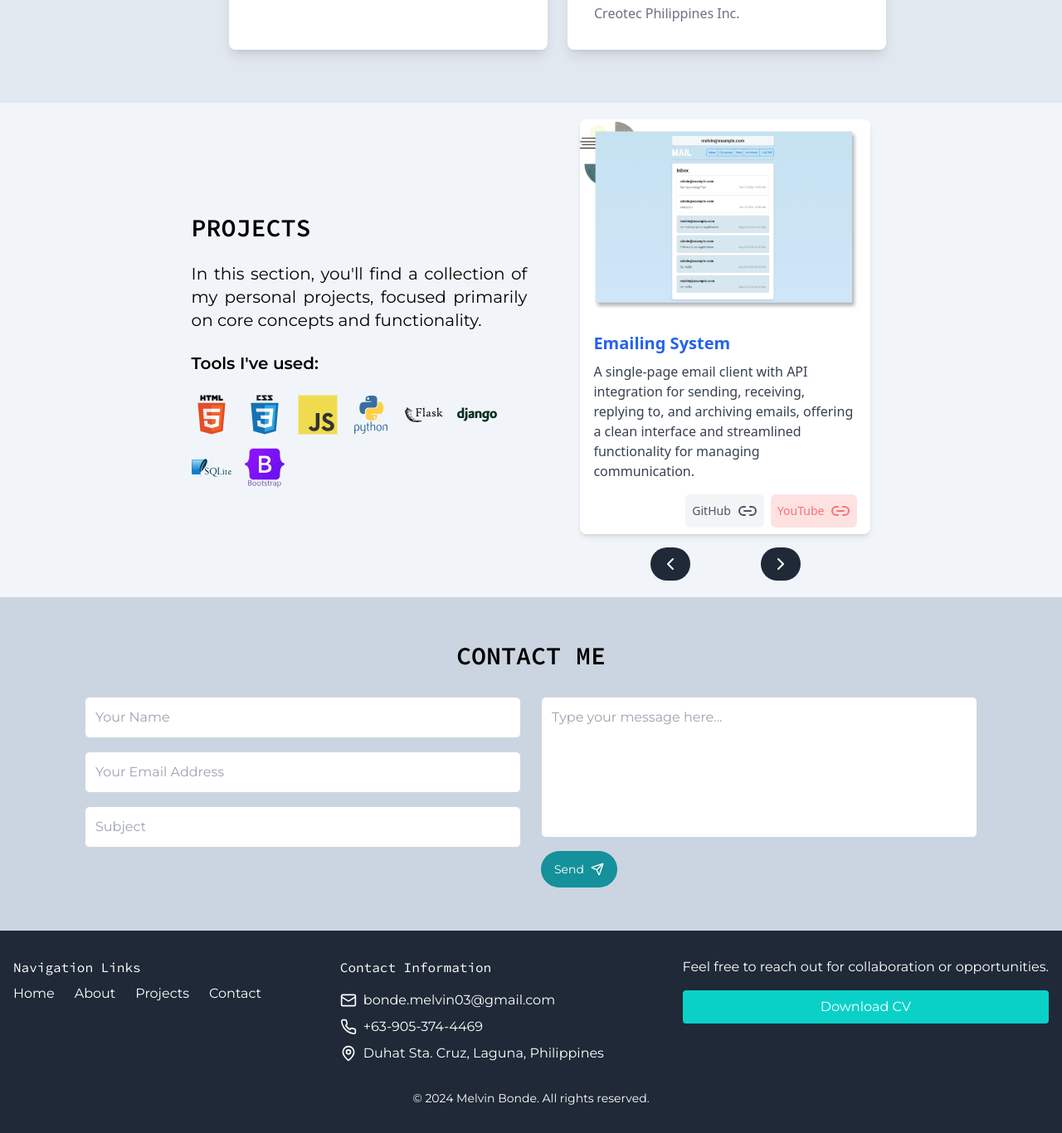
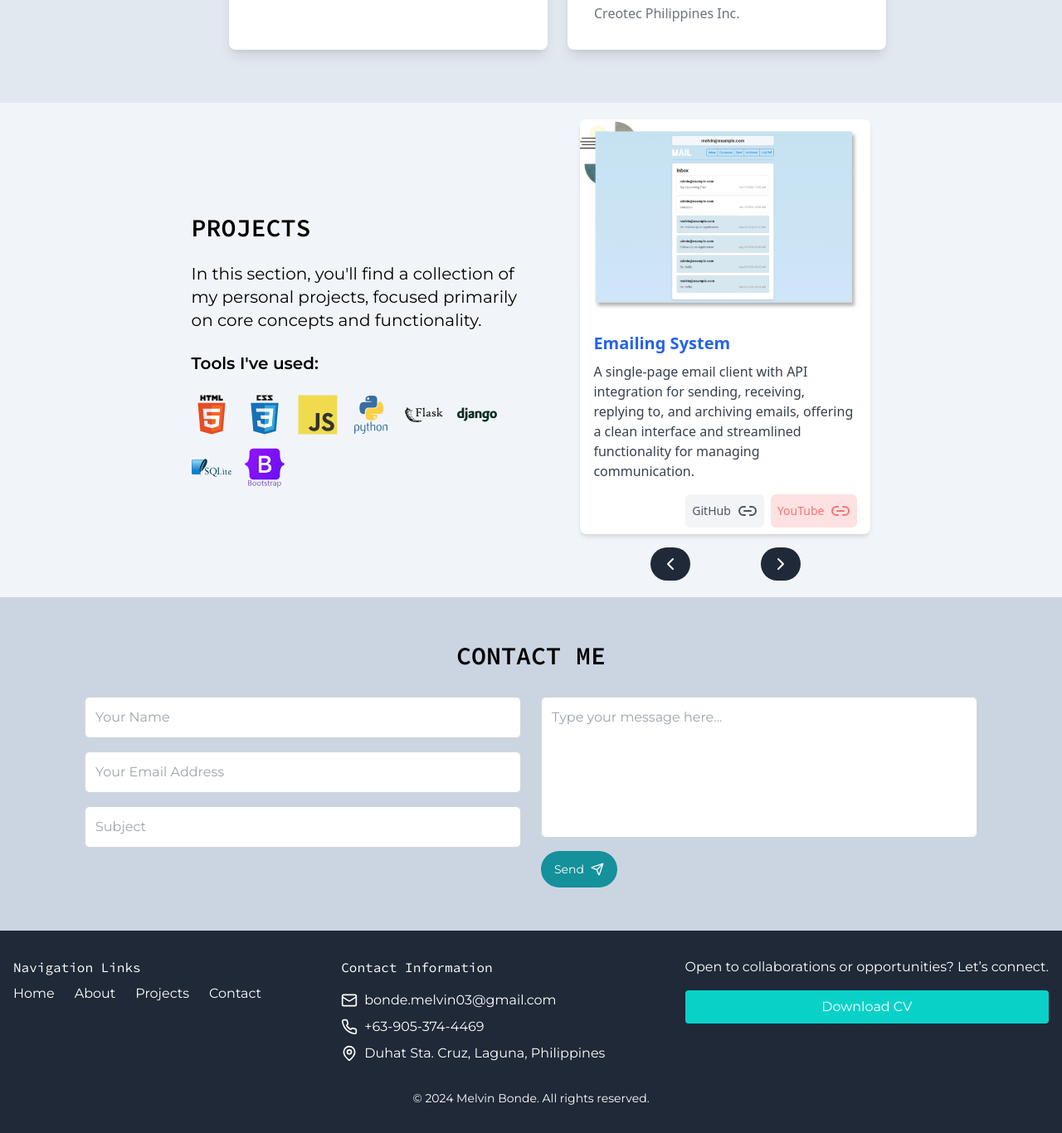
Before and after one commit to Melvinots/my-portfolio, a React (Vite) app: page / in a window 1280 px wide. Shown: the part 1220-2586 px from the top of the page at 83% size. Built offline with nearby package versions, Linux system fonts and the light colour scheme.

Commit message:
Fixed: Scrolling

```diff
--- a/src/App.jsx
+++ b/src/App.jsx
@@ -25,7 +25,7 @@ const App = () => {
       </section>
       <section
         id="contact"
-        className="sm:px-16 px-8 py-16 md:py-5 bg-slate-300 scroll-mt-16"
+        className="sm:px-16 px-8 py-16 md:py-5 bg-slate-300 scroll-mt-15"
       >
         <Contact />
       </section>
--- a/src/sections/Footer.jsx
+++ b/src/sections/Footer.jsx
@@ -55,7 +55,7 @@ const Footer = () => {
           </div>
 
           <div className="flex flex-col space-y-4">
-            <p>Feel free to reach out for collaboration or opportunities.</p>
+            <p>Open to collaborations or opportunities? Let’s connect.</p>
             <a
               href="/my-portfolio/MelvinBonde_CV.pdf"
               download="MelvinBonde_CV.pdf"
--- a/src/sections/Projects.jsx
+++ b/src/sections/Projects.jsx
@@ -9,7 +9,7 @@ const Projects = () => {
         <h1 className="font-code font-semibold text-2xl md:text-3xl leading-tight">
           PROJECTS
         </h1>
-        <p className="font-montserrat text-lg md:text-xl text-justify py-6 leading-relaxed">
+        <p className="font-montserrat text-lg md:text-xl text-left py-6 leading-relaxed">
           In this section, you'll find a collection of my personal projects,
           focused primarily on core concepts and functionality.
         </p>
```
